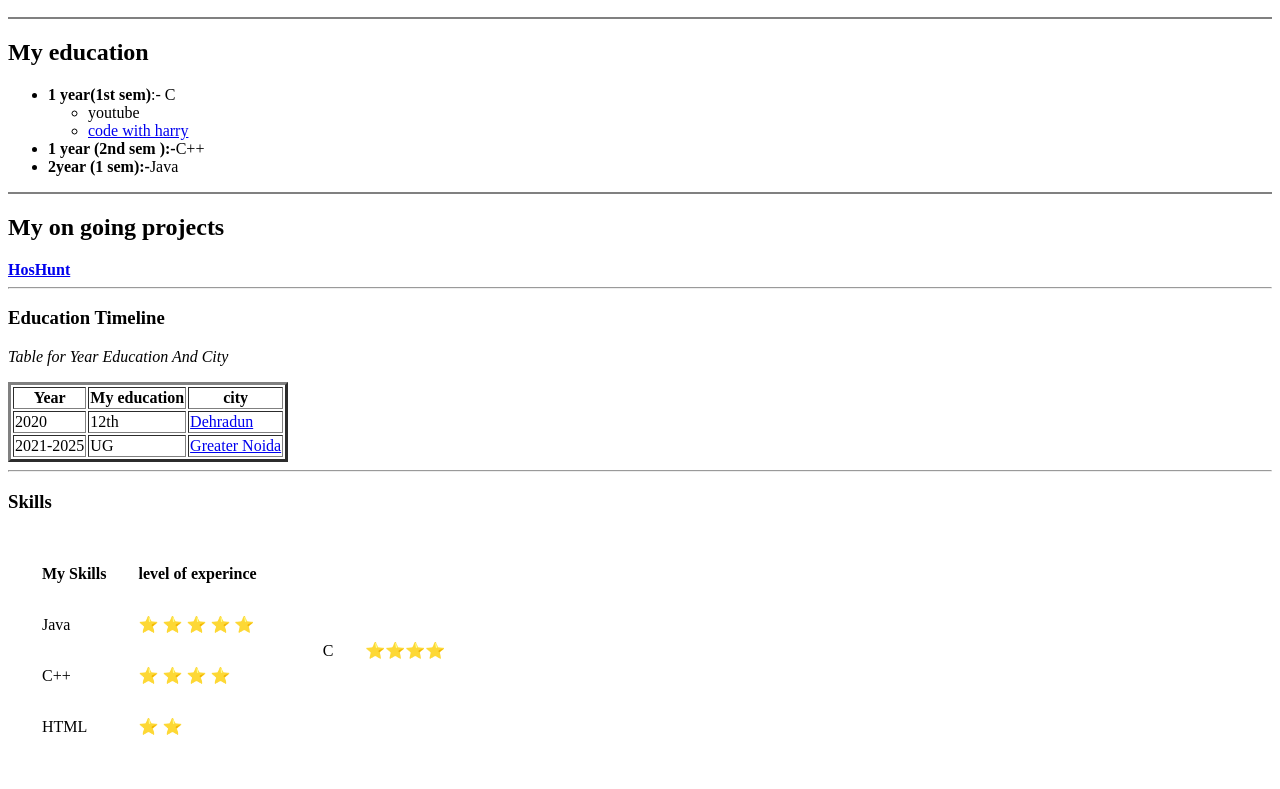
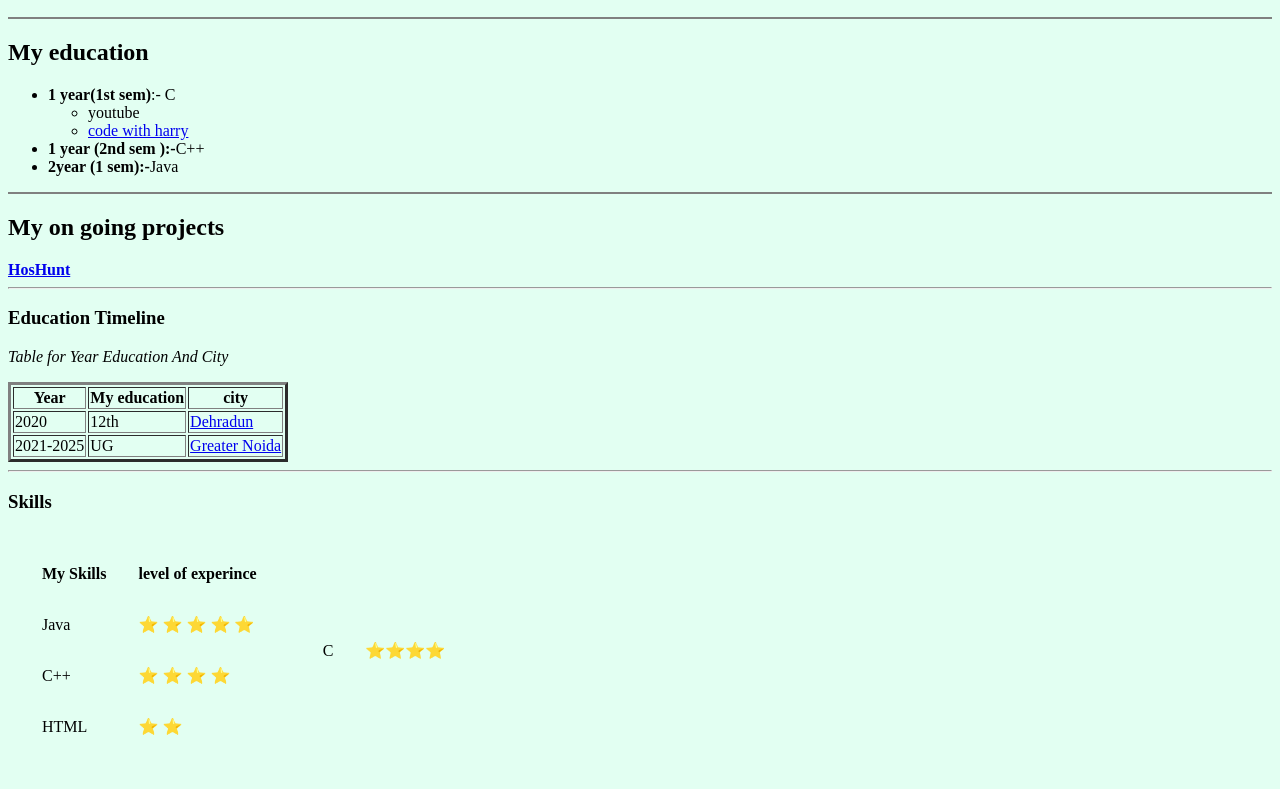
Before and after one commit to aditya6021/bio, a plain HTML site: page index.html in a window 1280 px wide. Shown: the part 617-1406 px from the top of the page. Drawn offline with Linux system fonts and the light colour scheme.

Commit message:
changed background colour

```diff
--- a/index.html
+++ b/index.html
@@ -6,7 +6,7 @@
     <title>Aditya personal site</title>
 </head>
 <br>
-<body>
+<body style="background-color: #e2fff2;">
     <center>
    <h1> This is a demo site😉 </h1>
 
```
